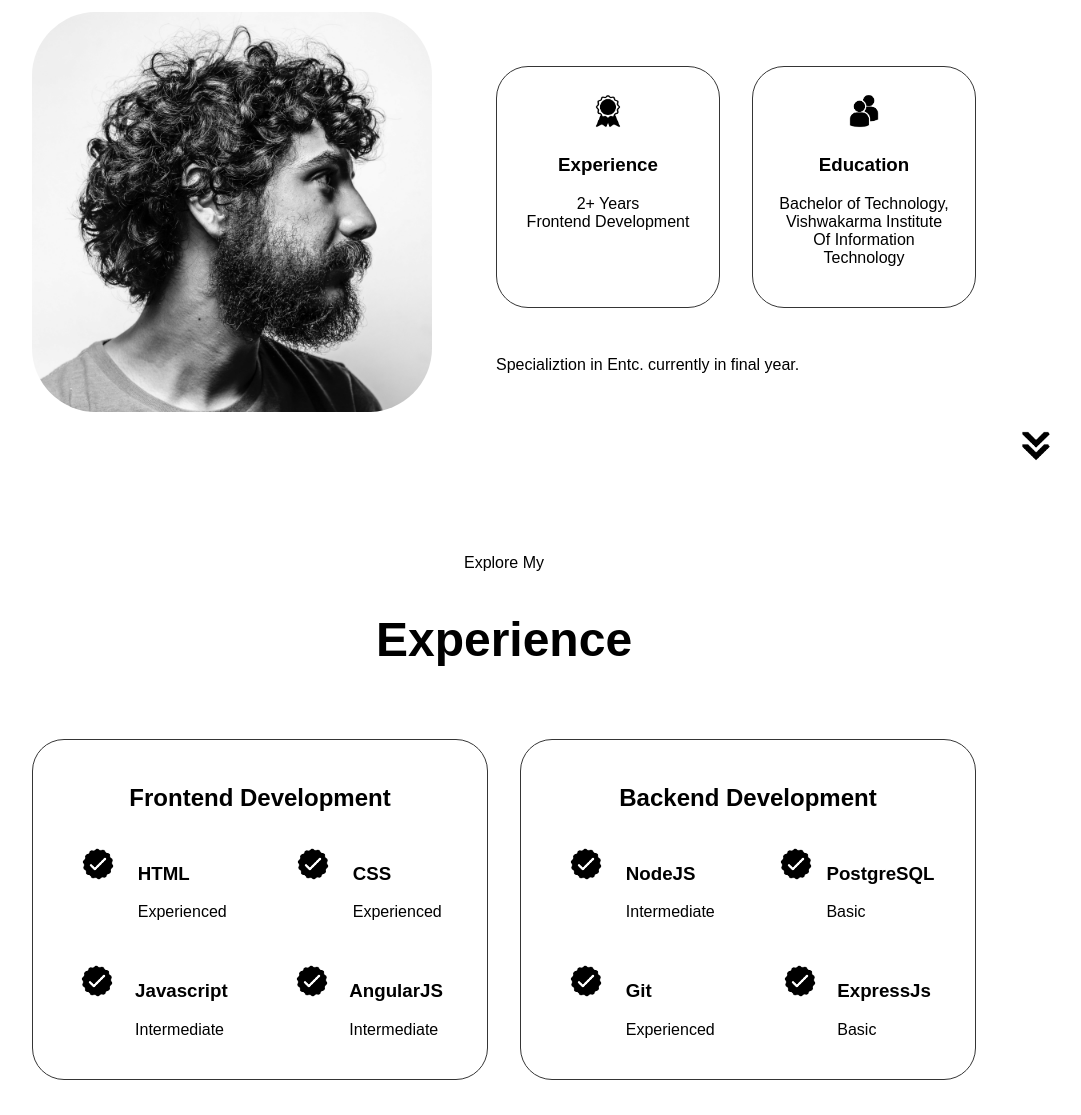
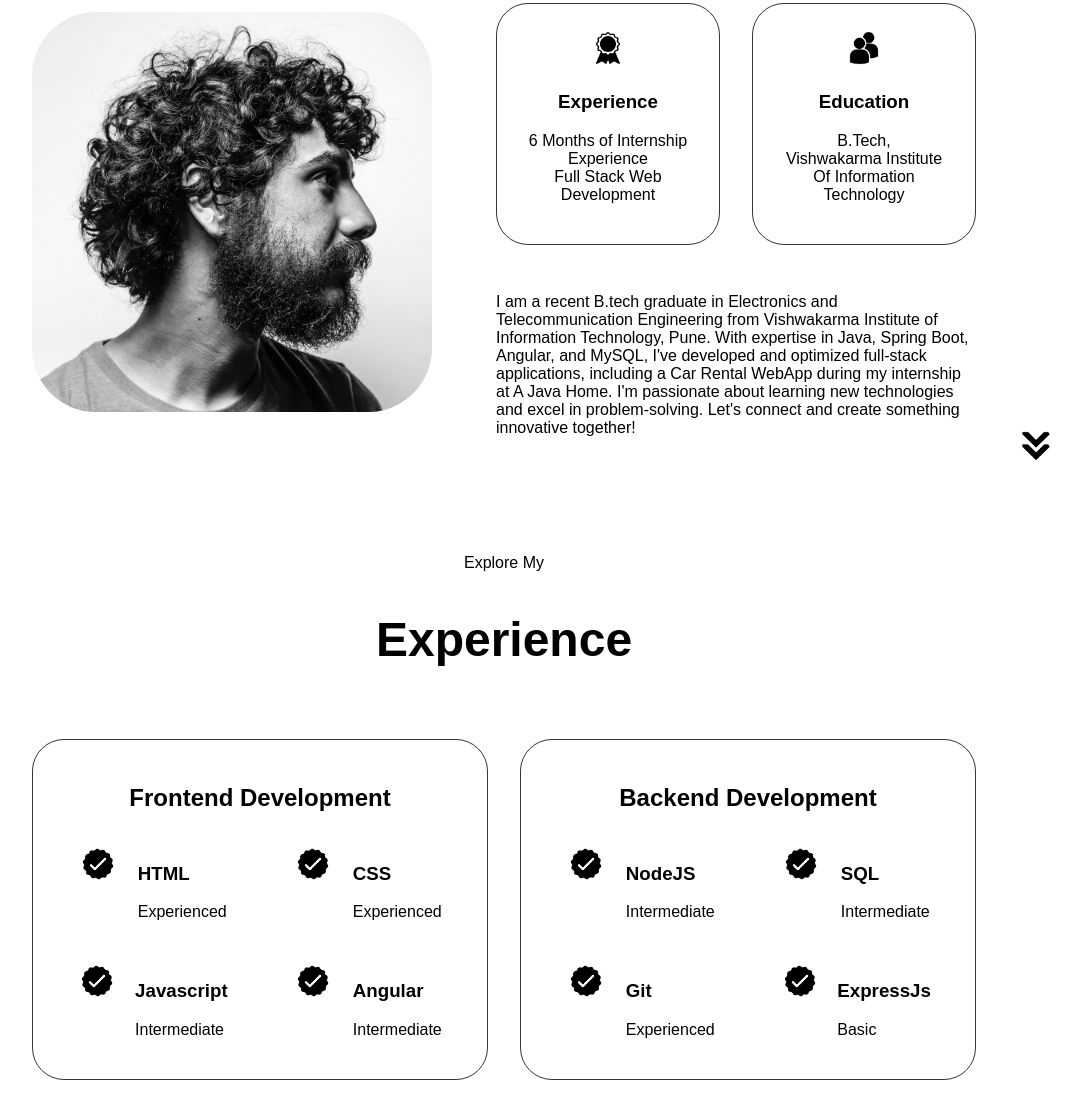
Before and after one commit to AnkitNimbolkar/My-Portfolio, a plain HTML site: page index.html in a window 1280 px wide. Shown: the part 1251-2366 px from the top of the page, without its empty margins (136-1217 px from the left). Drawn offline with Linux system fonts and the light colour scheme.

Commit message:
made some changes in experience section

```diff
--- a/index.html
+++ b/index.html
@@ -16,9 +16,8 @@
           <li><a href="#experience">Experience</a></li>
           <li><a href="#project">Project</a></li>
           <li><a href="#contact">Contact</a></li>
-          <li><img src="./assets/moon.png" alt="moon-icon" id="icon"></li>
+          <li><img src="./assets/moon.png" alt="moon-icon" id="icon" /></li>
         </ul>
-
       </div>
     </nav>
     <nav id="hamburger-nav">
@@ -66,7 +65,6 @@
             alt="LinkedIn Profile"
             class="icon"
             onclick="location.href='https://www.linkedin.com/in/ankitnimbolkar'"
-
             id="icone-invert"
           />
           <img
@@ -74,7 +72,6 @@
             alt="GitHub Profile"
             class="icon"
             onclick="location.href='https://github.com/AnkitNimbolkar'"
-
             id="icone-invert"
           />
         </div>
@@ -95,10 +92,12 @@
                 alt="experience icon"
                 class="icon"
                 id="icone-invert"
-
               />
               <h3>Experience</h3>
-              <p>2+ Years <br />Frontend Development</p>
+              <p>
+                6 Months of Internship Experience <br />Full Stack Web
+                Development
+              </p>
             </div>
             <div class="details-container">
               <img
@@ -106,17 +105,24 @@
                 alt="education icon"
                 class="icon"
                 id="icone-invert"
-
               />
               <h3>Education</h3>
               <p>
-                Bachelor of Technology, <br />Vishwakarma Institute Of
-                Information Technology
+                B.Tech, <br />Vishwakarma Institute Of Information Technology
               </p>
             </div>
           </div>
           <div class="text-container">
-            <p>Specializtion in Entc. currently in final year.</p>
+            <p>
+              I am a recent B.tech graduate in Electronics and Telecommunication
+              Engineering from Vishwakarma Institute of Information Technology,
+              Pune. With expertise in Java, Spring Boot, Angular, and MySQL,
+              I've developed and optimized full-stack applications, including a
+              Car Rental WebApp during my internship at A Java Home. I'm
+              passionate about learning new technologies and excel in
+              problem-solving. Let's connect and create something innovative
+              together!
+            </p>
           </div>
         </div>
       </div>
@@ -126,7 +132,6 @@
         class="icon arrow"
         onclick="location.href='./#experience'"
         id="icone-invert"
-
       />
     </section>
     <section id="experience">
@@ -143,7 +148,6 @@
                   alt="checkmark"
                   class="icon"
                   id="icone-invert"
-
                 />
                 <div>
                   <h3>HTML</h3>
@@ -155,7 +159,6 @@
                   src="./assets/checkmark.png"
                   alt="checkmark"
                   class="icon"
-
                   id="icone-invert"
                 />
                 <div>
@@ -169,7 +172,6 @@
                   alt="checkmark"
                   class="icon"
                   id="icone-invert"
-
                 />
                 <div>
                   <h3>Javascript</h3>
@@ -182,10 +184,9 @@
                   alt="checkmark"
                   class="icon"
                   id="icone-invert"
-
                 />
                 <div>
-                  <h3>AngularJS</h3>
+                  <h3>Angular</h3>
                   <p>Intermediate</p>
                 </div>
               </article>
@@ -200,7 +201,6 @@
                   alt="checkmark"
                   class="icon"
                   id="icone-invert"
-
                 />
                 <div>
                   <h3>NodeJS</h3>
@@ -213,11 +213,10 @@
                   alt="checkmark"
                   class="icon"
                   id="icone-invert"
-
                 />
                 <div>
-                  <h3>PostgreSQL</h3>
-                  <p>Basic</p>
+                  <h3>SQL</h3>
+                  <p>Intermediate</p>
                 </div>
               </article>
               <article>
@@ -226,7 +225,6 @@
                   alt="checkmark"
                   class="icon"
                   id="icone-invert"
-
                 />
                 <div>
                   <h3>Git</h3>
@@ -239,7 +237,6 @@
                   alt="checkmark"
                   class="icon"
                   id="icone-invert"
-
                 />
                 <div>
                   <h3>ExpressJs</h3>
@@ -256,7 +253,6 @@
         class="icon arrow"
         onclick="location.href='./#project'"
         id="icone-invert"
-
       />
     </section>
     <section id="project">
@@ -352,7 +348,6 @@
         class="icon arrow"
         onclick="location.href='./#contact'"
         id="icone-invert"
-
       />
     </section>
     <section id="contact">
@@ -365,7 +360,6 @@
             alt="email-icon"
             class="icon contact-icon"
             id="icone-invert"
-
           />
           <p>
             <a href="mailto:nimbolkarofficial02@gmail.com"
@@ -379,7 +373,6 @@
             alt="linkedin icon"
             class="icon contact-icon"
             id="icone-invert"
-
           />
           <p>
             <a href="https://www.linkedin.com/in/ankitnimbolkar">Connect</a>
@@ -398,7 +391,7 @@
           </ul>
         </div>
       </nav>
-      <p>copyright &#169 2024 Ankit Nimbolkar. All Rights Reserved.</p>
+      <p>Copyright &#169; 2024 Ankit Nimbolkar. All Rights Reserved.</p>
     </footer>
     <script src="script.js"></script>
   </body>
```
Also changed, not shown: assets/profile-pic.png, assets/profile-pic1.png (added).
